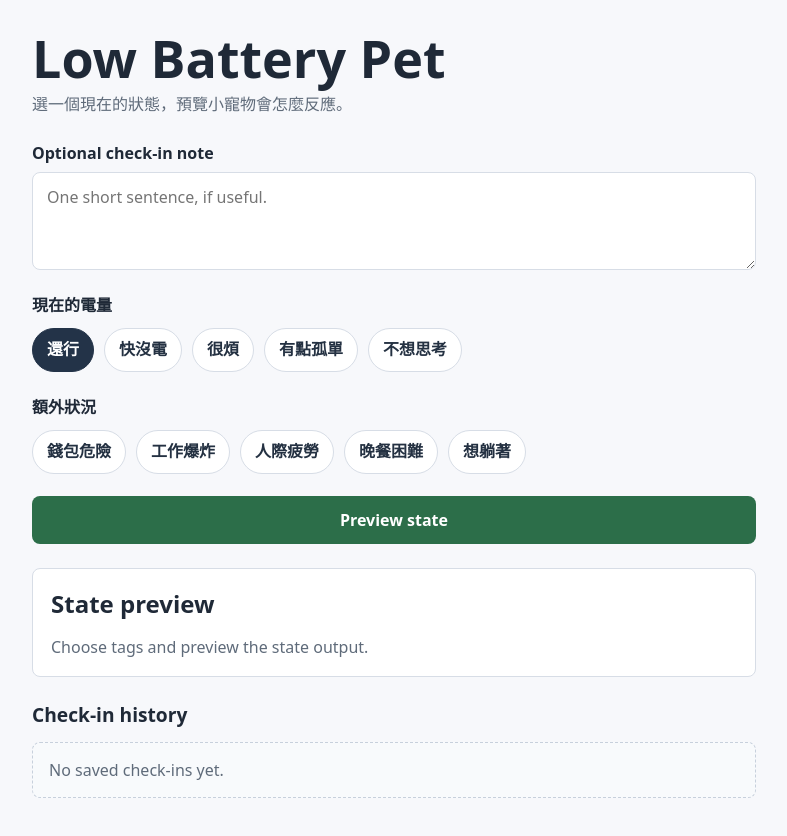
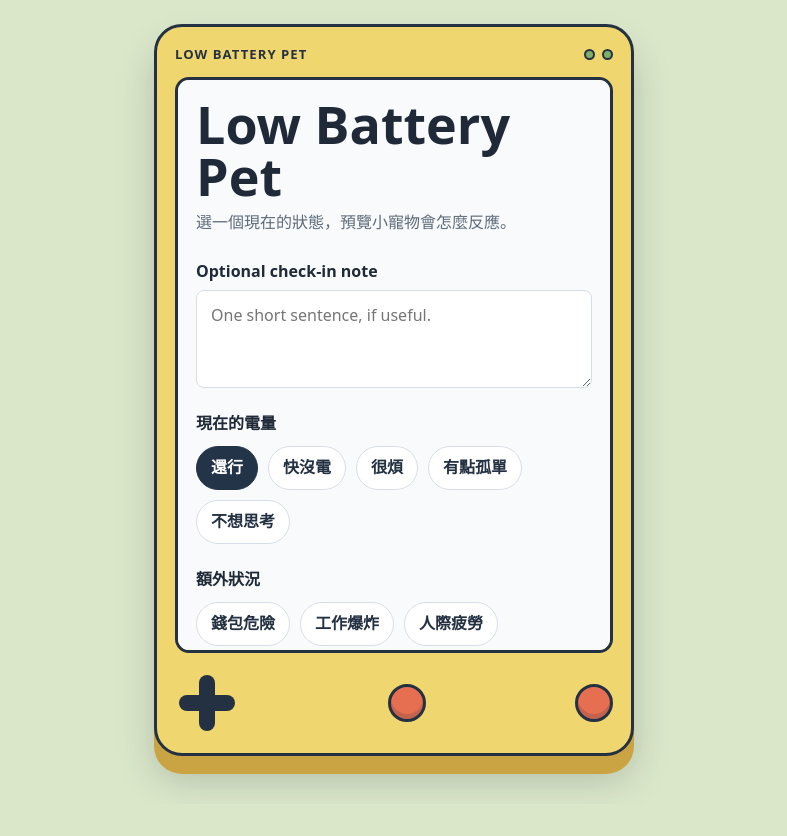
Before and after one commit to Harry-0824/low-battery-pet, a React (Vite) app: page / in a window 1280 px wide. Shown: the top 836 px of the page, without its empty margins (246-1033 px from the left). After the commit the page ends 804 px from the top, so only its background shows below. Built offline with nearby package versions, Linux system fonts and the light colour scheme.

Commit message:
Add retro device frame (#15)

```diff
--- a/src/App.tsx
+++ b/src/App.tsx
@@ -4,6 +4,7 @@ import styled from "styled-components";
 import CheckInForm from "./components/CheckInForm";
 import CompanionReplyPreview from "./components/CompanionReplyPreview";
 import HistoryList from "./components/HistoryList";
+import RetroDeviceFrame from "./components/RetroDeviceFrame";
 import StatePreview from "./components/StatePreview";
 import TreeTextInput from "./components/TreeTextInput";
 import type { ContextTag, DerivedUserState, MoodTag } from "./features/checkIn/checkInTypes";
@@ -81,6 +82,7 @@ function App() {
 
   return (
     <PageShell>
+      <RetroDeviceFrame>
         <Header>
           <h1>Low Battery Pet</h1>
           <p>選一個現在的狀態，預覽小寵物會怎麼反應。</p>
@@ -96,14 +98,15 @@ function App() {
         <StatePreview previewState={previewState} />
         <CompanionReplyPreview reply={previewState?.companionReply ?? null} />
         <HistoryList records={historyRecords} onClear={handleClearHistory} />
+      </RetroDeviceFrame>
     </PageShell>
   );
 }
 
 const PageShell = styled.main`
-  width: min(100%, 760px);
+  width: min(100%, 560px);
   margin: 0 auto;
-  padding: 32px 18px 48px;
+  padding: 24px 14px 48px;
 `;
 
 const Header = styled.header`
--- /dev/null
+++ b/src/components/RetroDeviceFrame.tsx
@@ -0,0 +1,105 @@
+import type { PropsWithChildren } from "react";
+import styled from "styled-components";
+
+function RetroDeviceFrame({ children }: PropsWithChildren) {
+  return (
+    <DeviceShell aria-label="Retro digital pet device">
+      <DeviceHeader>
+        <Brand>LOW BATTERY PET</Brand>
+        <StatusLights aria-hidden="true">
+          <StatusLight />
+          <StatusLight />
+        </StatusLights>
+      </DeviceHeader>
+      <DeviceScreen data-testid="retro-device-screen">{children}</DeviceScreen>
+      <DeviceControls aria-hidden="true">
+        <DPad>
+          <DPadLine />
+          <DPadLine $vertical />
+        </DPad>
+        <RoundButton />
+        <RoundButton />
+      </DeviceControls>
+    </DeviceShell>
+  );
+}
+
+const DeviceShell = styled.div`
+  width: min(100%, 480px);
+  margin: 0 auto;
+  border: 3px solid #243142;
+  border-radius: 28px;
+  padding: 18px;
+  background: #f0d66f;
+  box-shadow: 0 18px 0 #caa442, 0 24px 36px rgba(36, 49, 66, 0.22);
+`;
+
+const DeviceHeader = styled.div`
+  display: flex;
+  align-items: center;
+  justify-content: space-between;
+  gap: 12px;
+  margin-bottom: 14px;
+`;
+
+const Brand = styled.p`
+  margin: 0;
+  color: #243142;
+  font-size: 0.82rem;
+  font-weight: 900;
+  letter-spacing: 0.08em;
+`;
+
+const StatusLights = styled.div`
+  display: flex;
+  gap: 7px;
+`;
+
+const StatusLight = styled.span`
+  width: 11px;
+  height: 11px;
+  border: 2px solid #243142;
+  border-radius: 999px;
+  background: #7fb069;
+`;
+
+const DeviceScreen = styled.div`
+  max-height: 72vh;
+  overflow-y: auto;
+  border: 3px solid #243142;
+  border-radius: 14px;
+  padding: 18px;
+  background: #f8fafc;
+`;
+
+const DeviceControls = styled.div`
+  display: flex;
+  align-items: center;
+  justify-content: space-between;
+  gap: 18px;
+  margin-top: 18px;
+`;
+
+const DPad = styled.div`
+  position: relative;
+  width: 64px;
+  height: 64px;
+`;
+
+const DPadLine = styled.span<{ $vertical?: boolean }>`
+  position: absolute;
+  inset: ${({ $vertical }) => ($vertical ? "4px 24px" : "24px 4px")};
+  border-radius: 8px;
+  background: #243142;
+`;
+
+const RoundButton = styled.span`
+  width: 38px;
+  height: 38px;
+  border: 3px solid #243142;
+  border-radius: 999px;
+  background: #e76f51;
+  box-shadow: inset 0 -5px 0 rgba(36, 49, 66, 0.18);
+`;
+
+export default RetroDeviceFrame;
--- a/src/styles/GlobalStyle.ts
+++ b/src/styles/GlobalStyle.ts
@@ -14,7 +14,7 @@ export const GlobalStyle = createGlobalStyle`
 
   body {
     font-family: system-ui, -apple-system, Segoe UI, Roboto, sans-serif;
-    background: #f7f8fb;
+    background: #dbe7c9;
     color: #1f2937;
   }
 `;
--- a/src/styles/theme.ts
+++ b/src/styles/theme.ts
@@ -1,6 +1,8 @@
 export const theme = {
   colors: {
-    background: "#f7f8fb",
+    background: "#dbe7c9",
+    device: "#f0d66f",
+    deviceShadow: "#caa442",
     text: "#1f2937"
   }
 } as const;
```
Also changed, not shown: 1 other file (tests, documents, lock files or other folders). Lines whose indentation alone changed are shown as unchanged.
